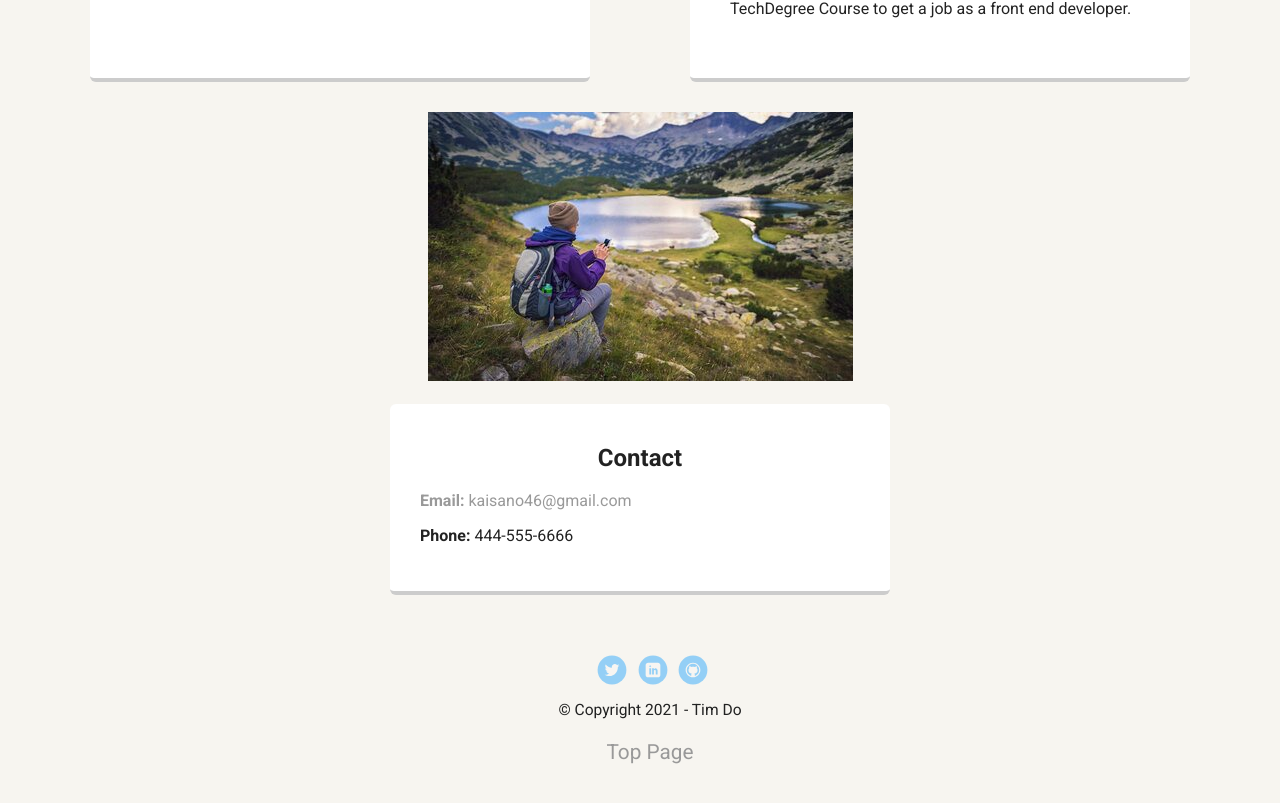
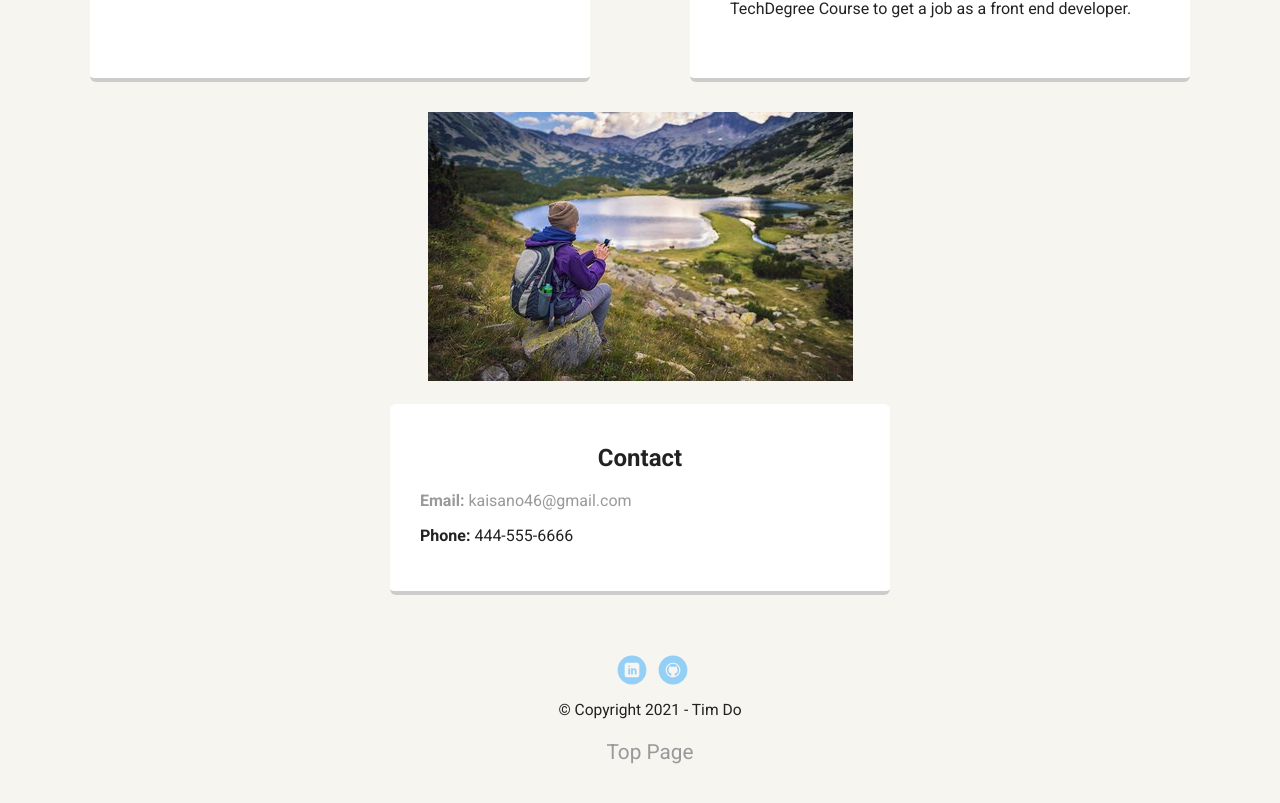
Before and after one commit to kaisano46/My-Profile-Project, a plain HTML site: page index.html in a window 1280 px wide. Shown: the part 728-1531 px from the top of the page. Drawn offline with Linux system fonts and the light colour scheme; a web font is replaced by a local one.

Commit message:
removed twitter link

```diff
--- a/index.html
+++ b/index.html
@@ -57,8 +57,7 @@
 
     <footer>
       <ul>
-        <li><a href="http://www.twitter.com" target="_blank" class="social twitter">Twitter</a></li>
-        <li><a href="https://www.linkedin.com/" target="_blank" class="social linkedin">LinkedIn</a></li>
+        <li><a href="https:///www.linkedin.com/in/timdo903" target="_blank" class="social linkedin">LinkedIn</a></li>
         <li><a href="https://github.com/kaisano46" target="_blank" class="social github">Github</a></li>
       </ul>
       <p class="copyright"> &copy; Copyright 2021 - Tim Do</p>
--- a/styles.css
+++ b/styles.css
@@ -182,9 +182,7 @@ a.social {
   opacity: .4;
   transition: all .5s;
 }
-a.twitter {
-  background-image: url(images/twitter.svg);
-}
+
 a.linkedin {
   background-image: url(images/linkedin.svg);
 }
```
Also changed, not shown: 1 other file.
